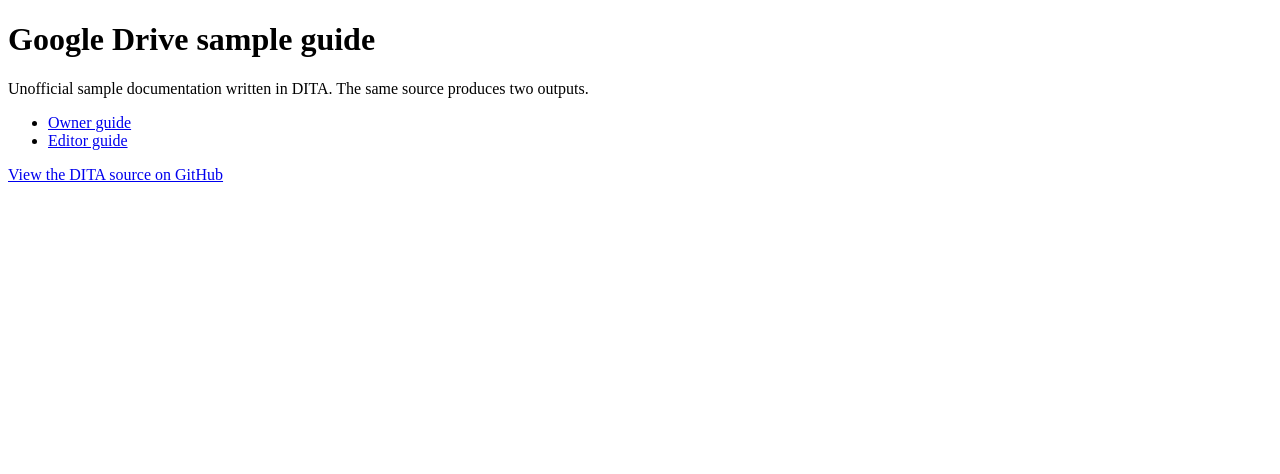
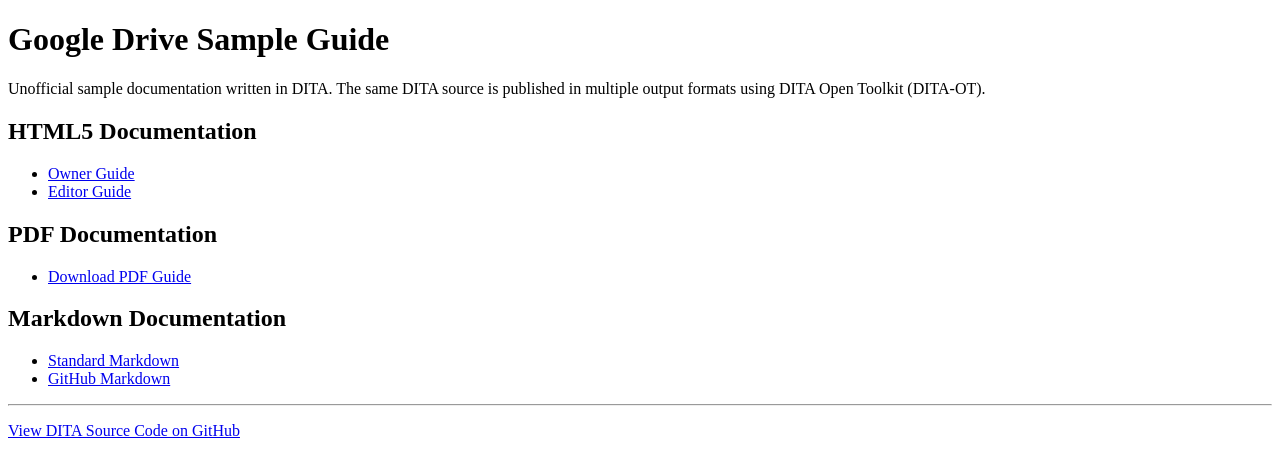
Before and after one commit to Sumeet0908/technical-writing-portfolio, a plain HTML site: page docs/index.html in a window 1280 px wide. Drawn offline with Linux system fonts and the light colour scheme.

Commit message:
Update portfolio landing page with all output formats

```diff
--- a/docs/index.html
+++ b/docs/index.html
@@ -2,15 +2,51 @@
 <html lang="en">
 <head>
     <meta charset="UTF-8">
-    <title>Google Drive sample guide (DITA)</title>
+    <meta name="viewport" content="width=device-width, initial-scale=1.0">
+    <title>Google Drive Sample Guide (DITA)</title>
 </head>
 <body>
-    <h1>Google Drive sample guide</h1>
-    <p>Unofficial sample documentation written in DITA. The same source produces two outputs.</p>
+
+    <h1>Google Drive Sample Guide</h1>
+
+    <p>
+        Unofficial sample documentation written in DITA.
+        The same DITA source is published in multiple output formats
+        using DITA Open Toolkit (DITA-OT).
+    </p>
+
+    <h2>HTML5 Documentation</h2>
     <ul>
-        <li><a href="owner/index.html">Owner guide</a></li>
-        <li><a href="editor/index.html">Editor guide</a></li>
+        <li><a href="owner/index.html">Owner Guide</a></li>
+        <li><a href="editor/index.html">Editor Guide</a></li>
     </ul>
-    <p><a href="https://github.com/Sumeet0908/technical-writing-portfolio">View the DITA source on GitHub</a></p>
+
+    <h2>PDF Documentation</h2>
+    <ul>
+        <li><a href="pdf/drive_guide.pdf">Download PDF Guide</a></li>
+    </ul>
+
+    <h2>Markdown Documentation</h2>
+    <ul>
+        <li>
+            <a href="https://github.com/Sumeet0908/technical-writing-portfolio/blob/main/docs/markdown/index.md">
+                Standard Markdown
+            </a>
+        </li>
+        <li>
+            <a href="https://github.com/Sumeet0908/technical-writing-portfolio/blob/main/docs/markdown_github/index.md">
+                GitHub Markdown
+            </a>
+        </li>
+    </ul>
+
+    <hr>
+
+    <p>
+        <a href="https://github.com/Sumeet0908/technical-writing-portfolio">
+            View DITA Source Code on GitHub
+        </a>
+    </p>
+
 </body>
 </html>
```
